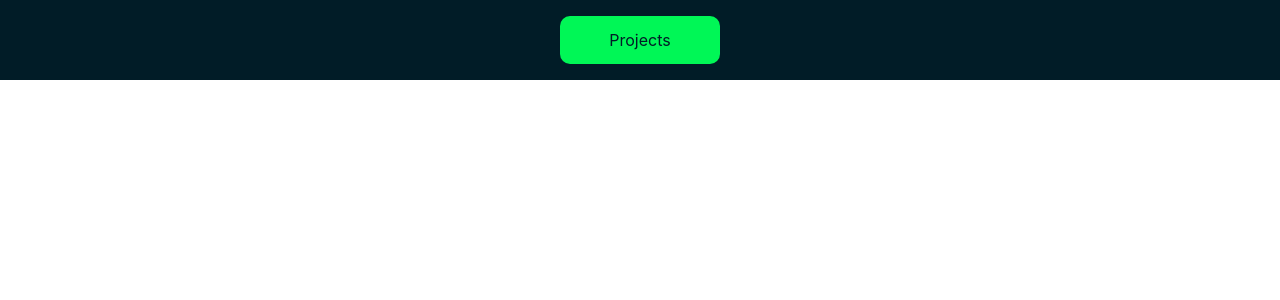
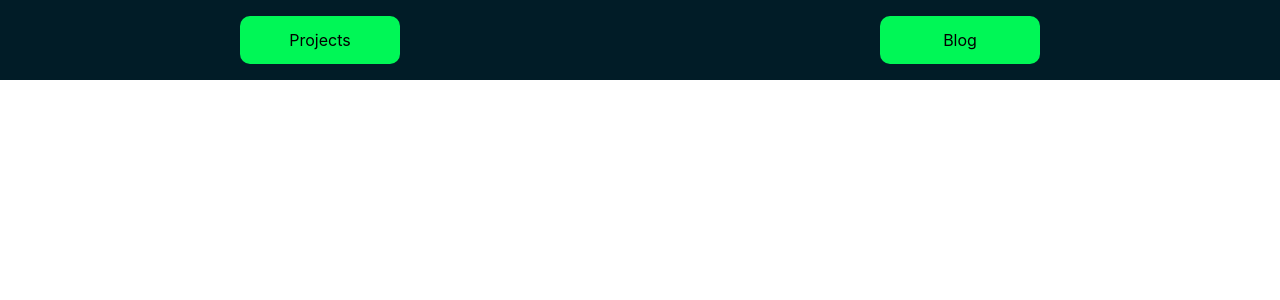
Before and after one commit to nil-andreu/personal-blog, a React (Vite) app in the folder frontend/: page / in a window 1280 px wide. Shown: the top 300 px of the page. Built offline with nearby package versions, Linux system fonts and the light colour scheme.

Commit message:
Button done

```diff
--- a/frontend/src/components/common/Button.tsx
+++ b/frontend/src/components/common/Button.tsx
@@ -1,9 +1,13 @@
 import React from 'react'
 import styled from 'styled-components'
 
-function Button() {
+interface ButtonProps {
+    children?: React.ReactNode;
+}
+
+function Button(props: ButtonProps) {
   return (
-    <Container><p>Projects</p></Container>
+    <Container>{props.children}</Container>
   )
 }
 
@@ -19,15 +23,12 @@ const Container = styled.div`
     &:hover {
         background-color: ${props => props.theme.button_hover};
         cursor: pointer;
-
-        p {
-            color: white;
-        }
+        border: 0.5px solid white;
+        transform: scale(1.05);
     }
 
     p {
         color: ${props => props.theme.background};
-
     }
 `
 
--- a/frontend/src/components/common/Navbar.tsx
+++ b/frontend/src/components/common/Navbar.tsx
@@ -4,7 +4,10 @@ import Button from './Button'
 
 function Navbar() {
   return (
-    <Container><Button /></Container>
+    <Container>
+        <Button>Projects</Button>
+        <Button>Blog</Button>
+    </Container>
   )
 }
 
```
